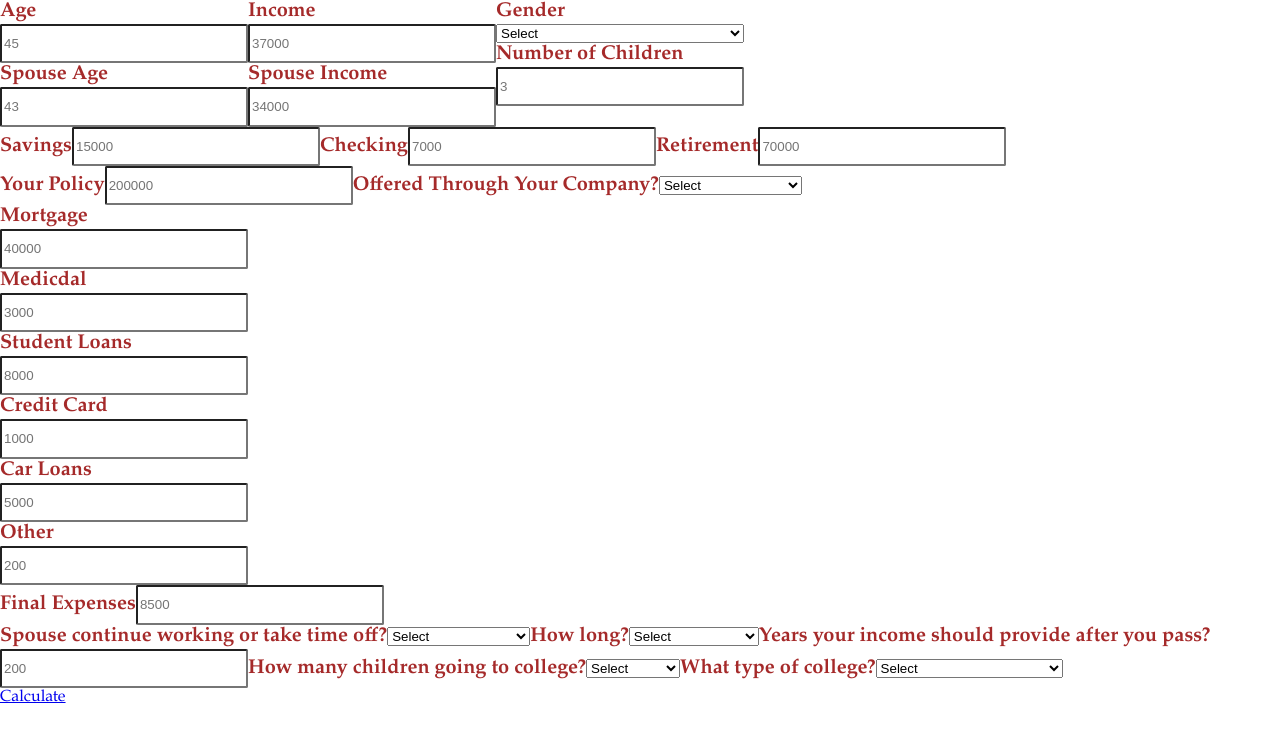
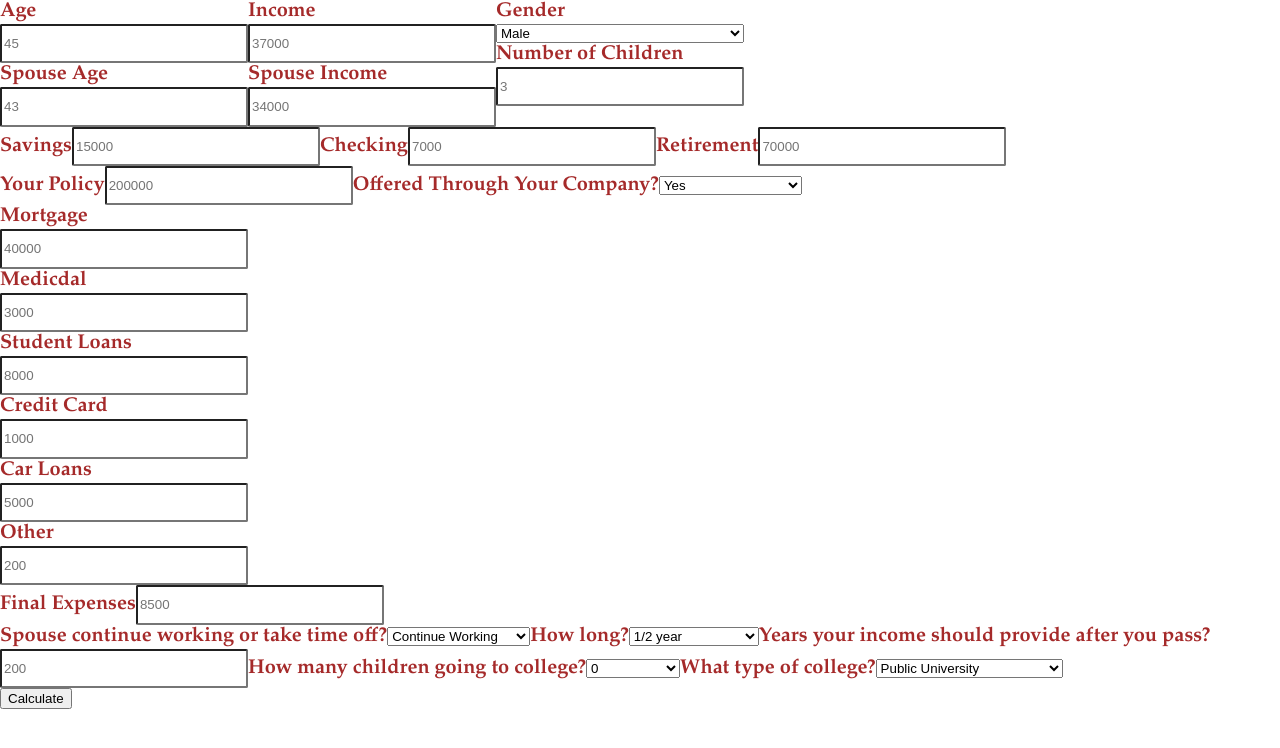
Before and after one commit to tdmiller1/oneamerica-insurance-calculator, a React (Create React App) app: page /#/ in a window 1280 px wide. Shown: the top 748 px of the page. Built offline with nearby package versions, Linux system fonts and the light colour scheme.

Commit message:
Default Changelist

```diff
--- a/src/App.js
+++ b/src/App.js
@@ -1,11 +1,11 @@
 import React, { Component } from 'react';
 import './assets/style.css';
 import { withRouter, Switch, Route } from "react-router";
-
 import Home from "./components/Home"
 import Results from "./components/Results"
 
 class App extends Component {
+
     render() {
         return (
             <div className="App">
--- a/src/components/Home.js
+++ b/src/components/Home.js
@@ -2,6 +2,7 @@ import React, {Component} from 'react';
 import { withRouter, Switch, Route } from "react-router";
 import { Link } from 'react-router-dom';
 import PropTypes from 'prop-types';
+import { createBrowserHistory, createHashHistory, createMemoryHistory } from "history"
 
 class Home extends Component {
 
@@ -55,6 +56,7 @@ class Home extends Component {
 
         if(this.validation()){
             this.calculate();
+            this.props.history.push("/results")
         }
         else {
             //this will eventually be some kind of form state
@@ -63,11 +65,16 @@ class Home extends Component {
 
     validation(){
         console.log("Begin form validation.");
+        if(this.state.gender !== "Male" && this.state.gender !== "Female" && this.state.gender !== "Prefer not to answer"){
+            alert("Please select a gender.")
+        }
         return ((this.state.income !== -1) && (this.state.gender !== null));
     }
 
     calculate(){
         console.log("Begin Calculation")
+        //this is where the oneAmerica algorithm will go
+
     }
 
     render() {
@@ -82,14 +89,14 @@ class Home extends Component {
                     <section className="about-you">
 
                         <div className="input-wrapper">
-                            <label for="age">Age</label>
+                            <label htmlFor="age">Age</label>
                             <input type="text" name="age" placeholder="45" onChange={(e) => {
                                 this.setState({
                                     age: e.target.value
                                 })
                             }}/>
 
-                            <label for="spouse-age">Spouse Age</label>
+                            <label htmlFor="spouse-age">Spouse Age</label>
                             <input type="text" name="spouse-age" placeholder="43" onChange={(e) => {
                                 this.setState({
                                     spouse_age: e.target.value
@@ -98,14 +105,14 @@ class Home extends Component {
                         </div>
 
                         <div className="input-wrapper">
-                            <label for="income">Income</label>
+                            <label htmlFor="income">Income</label>
                             <input type="text" name="income" placeholder="37000" required onChange={(e) => {
                                 this.setState({
                                     income: e.target.value
                                 })
                             }}/>
 
-                            <label for="spouse-income">Spouse Income</label>
+                            <label htmlFor="spouse-income">Spouse Income</label>
                             <input type="text" name="spouse-income" placeholder="34000" onChange={(e) => {
                                 this.setState({
                                     spouse_income: e.target.value
@@ -114,19 +121,19 @@ class Home extends Component {
                         </div>
 
                         <div className="input-wrapper">
-                            <label for="gender">Gender</label>
+                            <label htmlFor="gender">Gender</label>
                             <select name="gender" required onChange={(e) => {
                                 this.setState({
                                     gender: e.target.value
                                 })
                             }}>
-                                <option disabled selected>Select</option>
+                                <option disabled defaultValue>Select</option>
                                 <option>Male</option>
                                 <option>Female</option>
                                 <option>Prefer not to answer</option>
                             </select>
 
-                            <label for="spouse-age">Number of Children</label>
+                            <label htmlFor="spouse-age">Number of Children</label>
                             <input type="text" name="spouse-age" placeholder="3" onChange={(e) => {
                                 this.setState({
                                     children: e.target.value
@@ -136,21 +143,21 @@ class Home extends Component {
 
                     </section>
                     <section className="personal-assets">
-                        <label for="savings">Savings</label>
+                        <label htmlFor="savings">Savings</label>
                         <input type="text" name="savings" placeholder="15000" onChange={(e) => {
                             this.setState({
                                 savings: e.target.value
                             })
                         }}/>
 
-                        <label for="checking">Checking</label>
+                        <label htmlFor="checking">Checking</label>
                         <input type="text" name="checking" placeholder="7000" onChange={(e) => {
                             this.setState({
                                 checking: e.target.value
                             })
                         }}/>
 
-                        <label for="retirement">Retirement</label>
+                        <label htmlFor="retirement">Retirement</label>
                         <input type="text" name="retirement" placeholder="70000" onChange={(e) => {
                             this.setState({
                                 age: e.target.value
@@ -159,20 +166,20 @@ class Home extends Component {
                     </section>
 
                     <section>
-                        <label for="your-policy">Your Policy</label>
+                        <label htmlFor="your-policy">Your Policy</label>
                         <input type="text" name="your-policy" placeholder="200000" onChange={(e) => {
                             this.setState({
                                 current_policy: e.target.value
                             })
                         }}/>
 
-                        <label for="offered-through-company">Offered Through Your Company?</label>
+                        <label htmlFor="offered-through-company">Offered Through Your Company?</label>
                         <select name="offered-through-company" required onChange={(e) => {
                             this.setState({
                                 offered_through_company: e.target.value
                             })
                         }}>
-                            <option disabled selected>Select</option>
+                            <option disabled defaultValue>Select</option>
                             <option>Yes</option>
                             <option>No</option>
                             <option>Prefer not to answer</option>
@@ -181,14 +188,14 @@ class Home extends Component {
 
                     <section className="immediate-needs">
                         <div className="input-wrapper">
-                            <label for="mortgage">Mortgage</label>
+                            <label htmlFor="mortgage">Mortgage</label>
                             <input type="text" name="mortgage" placeholder="40000" onChange={(e) => {
                                 this.setState({
                                     mortgage: e.target.value
                                 })
                             }}/>
 
-                            <label for="medical">Medicdal</label>
+                            <label htmlFor="medical">Medicdal</label>
                             <input type="text" name="medical" placeholder="3000" onChange={(e) => {
                                 this.setState({
                                     medical: e.target.value
@@ -197,14 +204,14 @@ class Home extends Component {
                         </div>
 
                         <div className="input-wrapper">
-                            <label for="student-loans">Student Loans</label>
+                            <label htmlFor="student-loans">Student Loans</label>
                             <input type="text" name="student-loans" placeholder="8000" onChange={(e) => {
                                 this.setState({
                                     student_loans: e.target.value
                                 })
                             }}/>
 
-                            <label for="credit-card">Credit Card</label>
+                            <label htmlFor="credit-card">Credit Card</label>
                             <input type="text" name="credit-card" placeholder="1000" onChange={(e) => {
                                 this.setState({
                                     credit_card: e.target.value
@@ -213,14 +220,14 @@ class Home extends Component {
                         </div>
 
                         <div className="input-wrapper">
-                            <label for="car-loans">Car Loans</label>
+                            <label htmlFor="car-loans">Car Loans</label>
                             <input type="text" name="car-loans" placeholder="5000" onChange={(e) => {
                                 this.setState({
                                     car_loans: e.target.value
                                 })
                             }}/>
 
-                            <label for="other">Other</label>
+                            <label htmlFor="other">Other</label>
                             <input type="text" name="other" placeholder="200" onChange={(e) => {
                                 this.setState({
                                     other: e.target.value
@@ -228,7 +235,7 @@ class Home extends Component {
                             }}/>
                         </div>
 
-                        <label for="final-expenses">Final Expenses</label>
+                        <label htmlFor="final-expenses">Final Expenses</label>
                         <input type="text" name="final-expenses" placeholder="8500" onChange={(e) => {
                             this.setState({
                                 final_expenses: e.target.value
@@ -239,25 +246,25 @@ class Home extends Component {
                     {/*  THIS IS WHERE LONG TERM NEEDS IS */}
 
                     <section className="long-term-needs">
-                        <label for="spouse-working">Spouse continue working or take time off?</label>
+                        <label htmlFor="spouse-working">Spouse continue working or take time off?</label>
                         <select name="spouse-working" required onChange={(e) => {
                             this.setState({
                                 spouse_working: e.target.value
                             })
                         }}>
-                            <option disabled selected>Select</option>
+                            <option disabled defaultValue>Select</option>
                             <option>Continue Working</option>
                             <option>Take Time Off</option>
                             <option>Prefer not to answer</option>
                         </select>
 
-                        <label for="spouse-length">How long?</label>
+                        <label htmlFor="spouse-length">How long?</label>
                         <select name="spouse-length" required onChange={(e) => {
                             this.setState({
                                 spouse_length: e.target.value
                             })
                         }}>
-                            <option disabled selected>Select</option>
+                            <option disabled defaultValue>Select</option>
                             <option>1/2 year</option>
                             <option>1 year</option>
                             <option>1 1/2 years</option>
@@ -265,20 +272,20 @@ class Home extends Component {
                             <option>More than 2 years</option>
                         </select>
 
-                        <label for="years-length">Years your income should provide after you pass?</label>
+                        <label htmlFor="years-length">Years your income should provide after you pass?</label>
                         <input type="text" name="years-length" placeholder="200" onChange={(e) => {
                             this.setState({
                                 years_provide: e.target.value
                             })
                         }}/>
 
-                        <label for="children-to-college">How many children going to college?</label>
+                        <label htmlFor="children-to-college">How many children going to college?</label>
                         <select name="children-to-college" required onChange={(e) => {
                             this.setState({
                                 children_to_college: e.target.value
                             })
                         }}>
-                            <option disabled selected>Select</option>
+                            <option disabled defaultValue>Select</option>
                             <option>0</option>
                             <option>1</option>
                             <option>2</option>
@@ -286,13 +293,13 @@ class Home extends Component {
                             <option>More than 3</option>
                         </select>
 
-                        <label for="type-of-college">What type of college?</label>
+                        <label htmlFor="type-of-college">What type of college?</label>
                         <select name="type-of-college" required onChange={(e) => {
                             this.setState({
                                 type_of_college: e.target.value
                             })
                         }}>
-                            <option disabled selected>Select</option>
+                            <option disabled defaultValue>Select</option>
                             <option>Public University</option>
                             <option>Private College</option>
                             <option>Trade School</option>
@@ -301,9 +308,7 @@ class Home extends Component {
                         </select>
                     </section>
 
-                    <Link to={"/results"} onClick={() => {
-                        this.submitInformation()
-                    }}>Calculate</Link>
+                    <button type="submit">Calculate</button>
 
                 </form>
 
```
Also changed, not shown: src/components/Results.js (+5 -5 lines).
